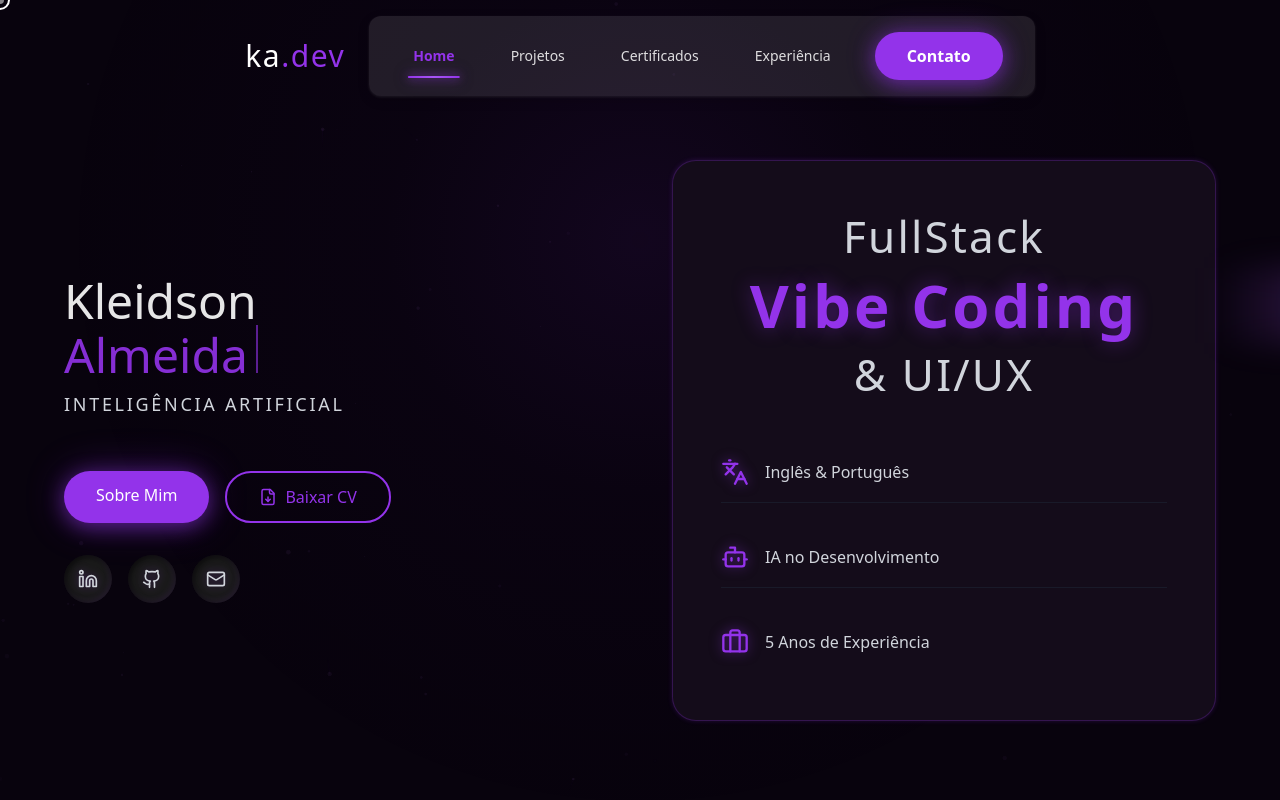
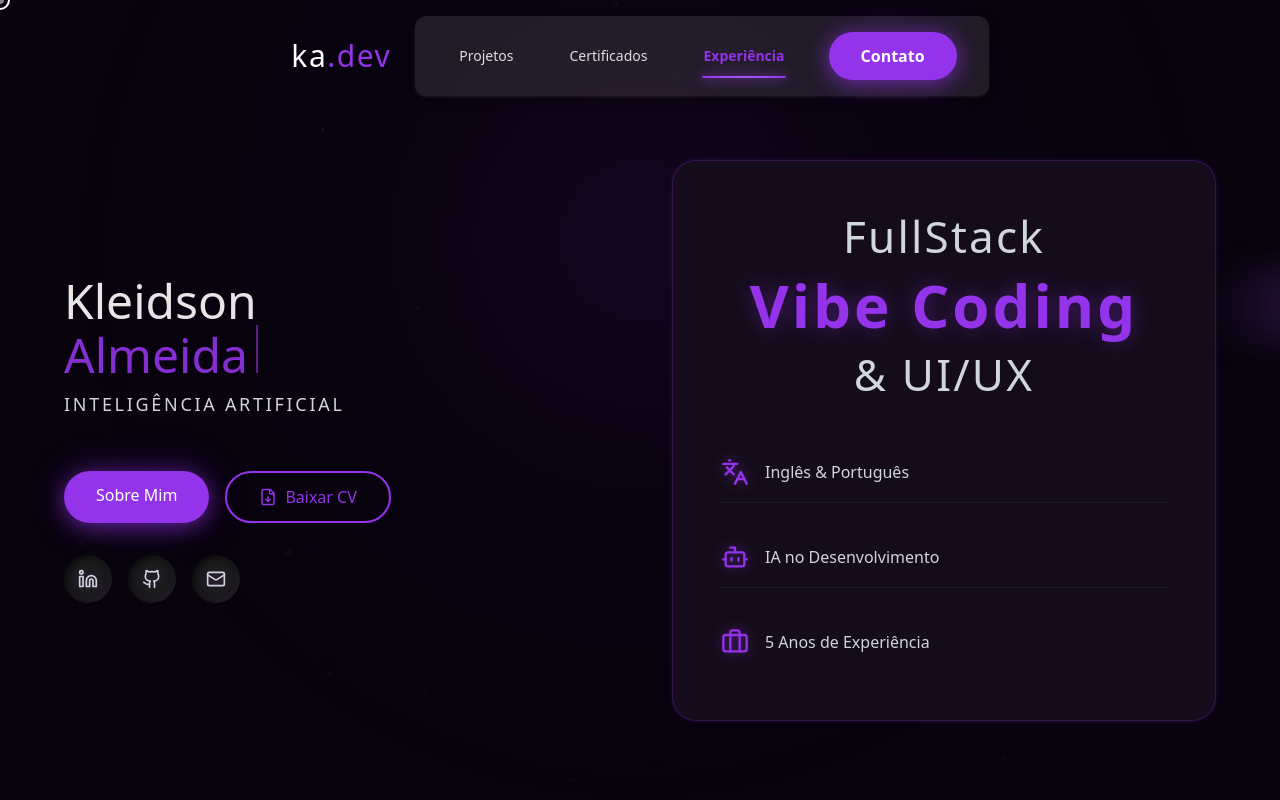
Before and after one commit to kleidsonadesign/ka.dev, a React (Vite) app: page / in a window 1280 px wide. Shown: the top 800 px of the page. Built offline with nearby package versions, Linux system fonts and the light colour scheme.

Commit message:
Update Header.tsx

```diff
--- a/src/components/Header.tsx
+++ b/src/components/Header.tsx
@@ -15,8 +15,6 @@ export function Header() {
 
 
   const menuItems = [
-
-    { label: "Home", href: "#home" },
 
     { label: "Projetos", href: "#projetos" },
 
```
